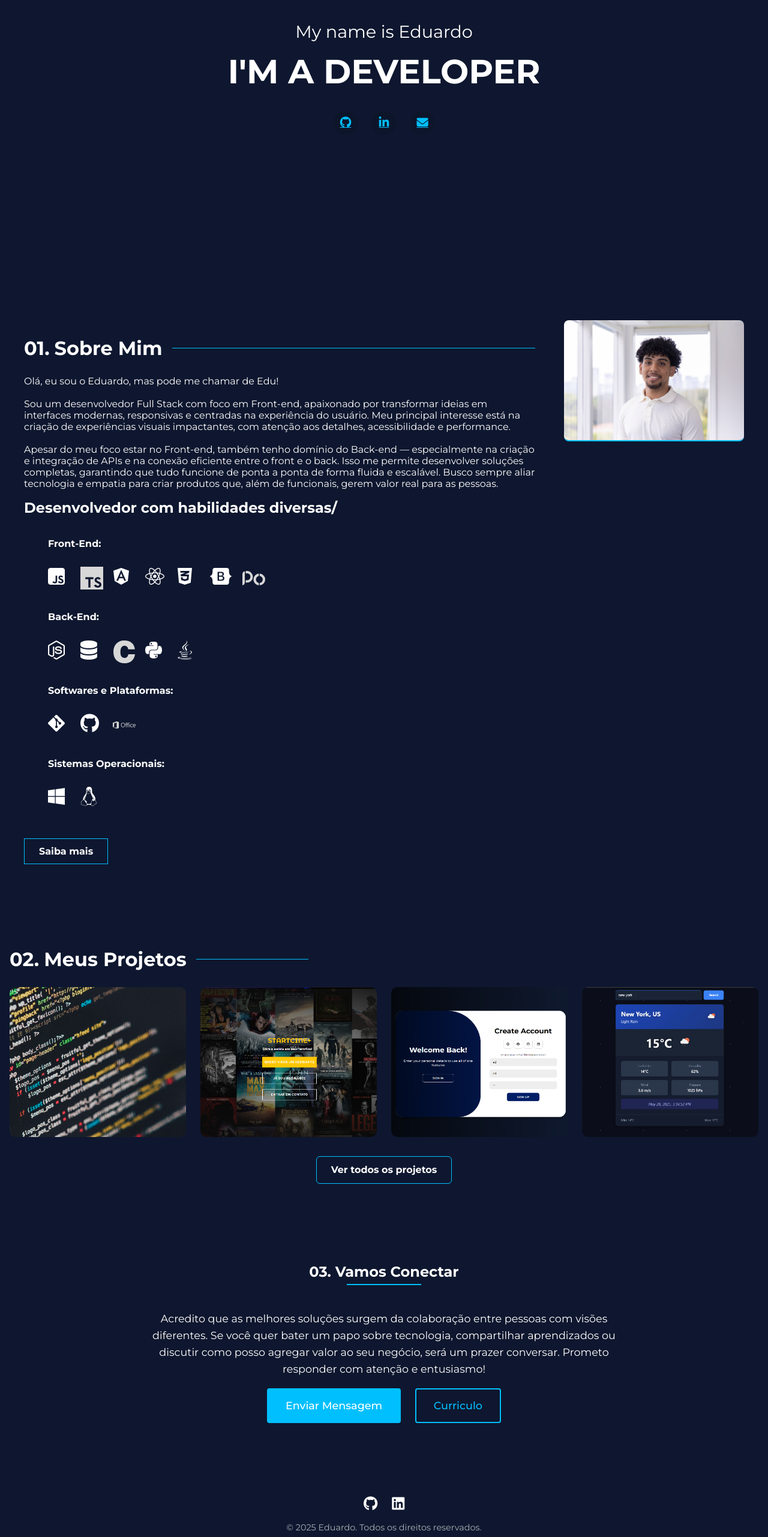
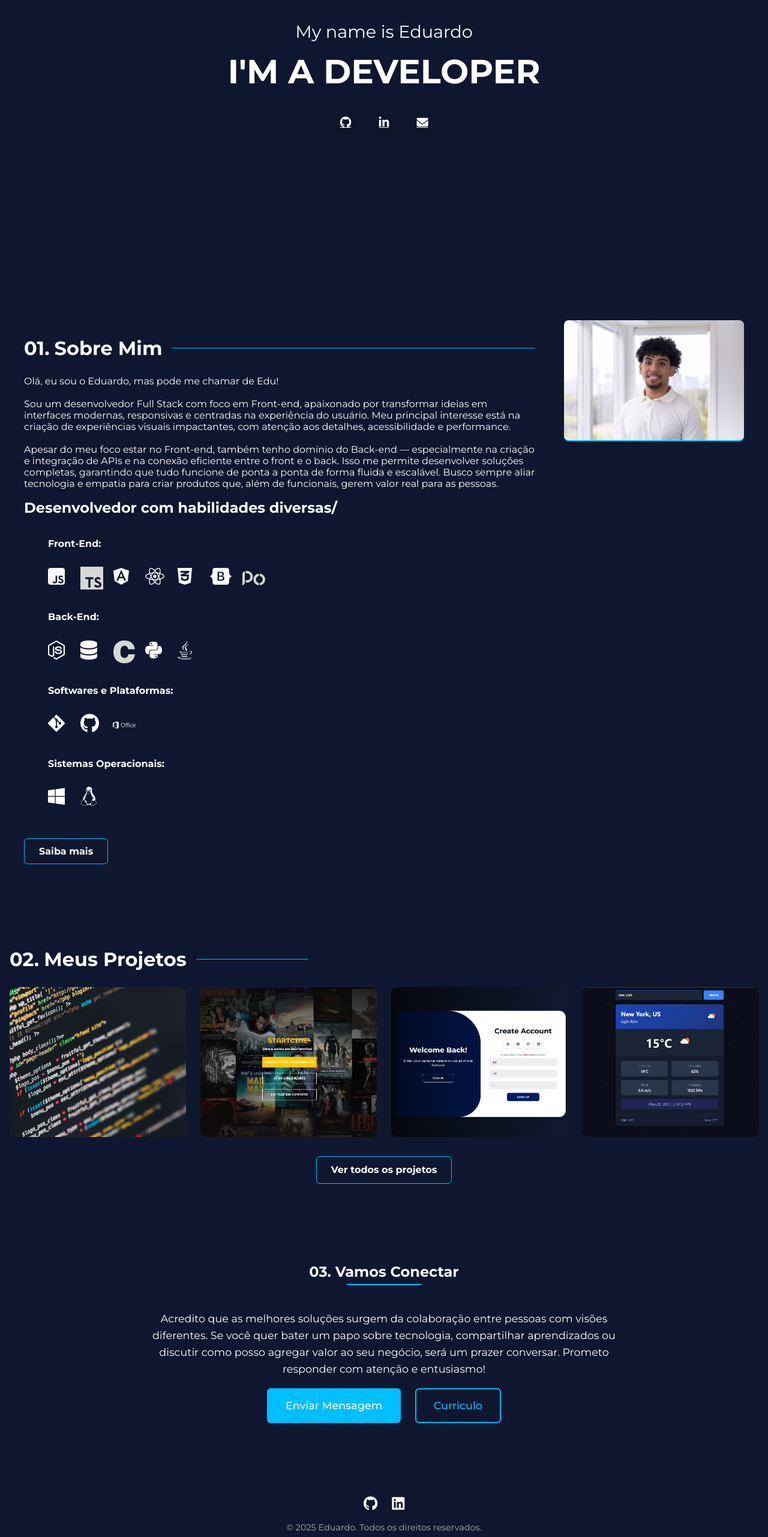
Before and after one commit to IamEduardok/portifolio, an Angular app: page / in a window 1280 px wide. Shown: the part 234-2797 px from the top of the page at 60% size. Built offline with nearby package versions, Linux system fonts and the light colour scheme.

Commit message:
mudanças de cores

```diff
--- a/src/app/home/home.component.scss
+++ b/src/app/home/home.component.scss
@@ -52,7 +52,7 @@
   height: 40px;
   border-radius: 50%;
   background-color: rgba(0, 0, 0, 0.1);
-  color: var(--contrateCP);
+  color: var(--color-white);
   font-size: 1.2rem;
   transition: all 0.3s ease;
 
@@ -203,6 +203,7 @@
     .about-button {
       margin-top: 2rem;
       display: inline-block;
+      border-radius: 6px;
       padding: 0.7rem 1.5rem;
       border: 1px solid var(--contrateCP);
       color: var(--color-white);
@@ -395,7 +396,7 @@
     background-color: var(--contrateCP);
     color: var(--color-white);
     text-decoration: none;
-    border-radius: 4px;
+    border-radius: 6px;
     font-weight: 500;
     transition: all 0.3s ease;
     border: 2px solid var(--contrateCP);
```
